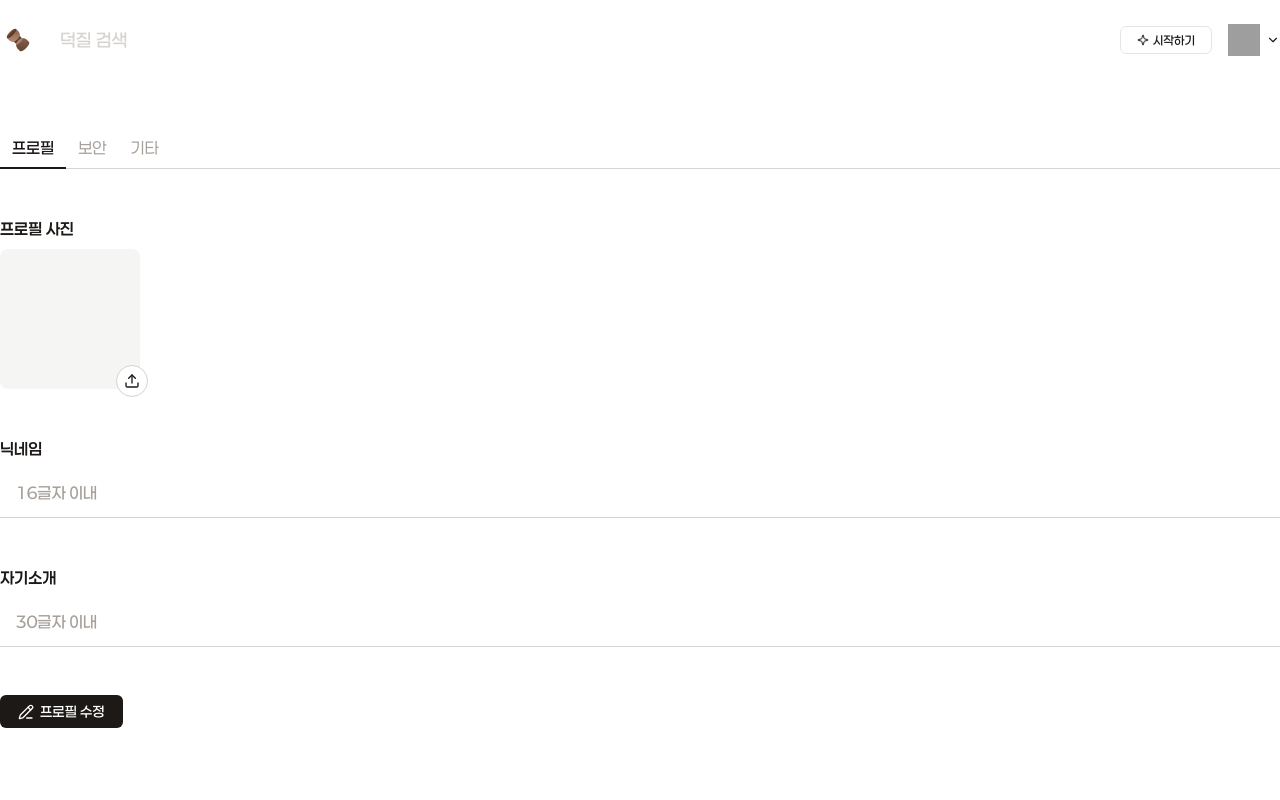
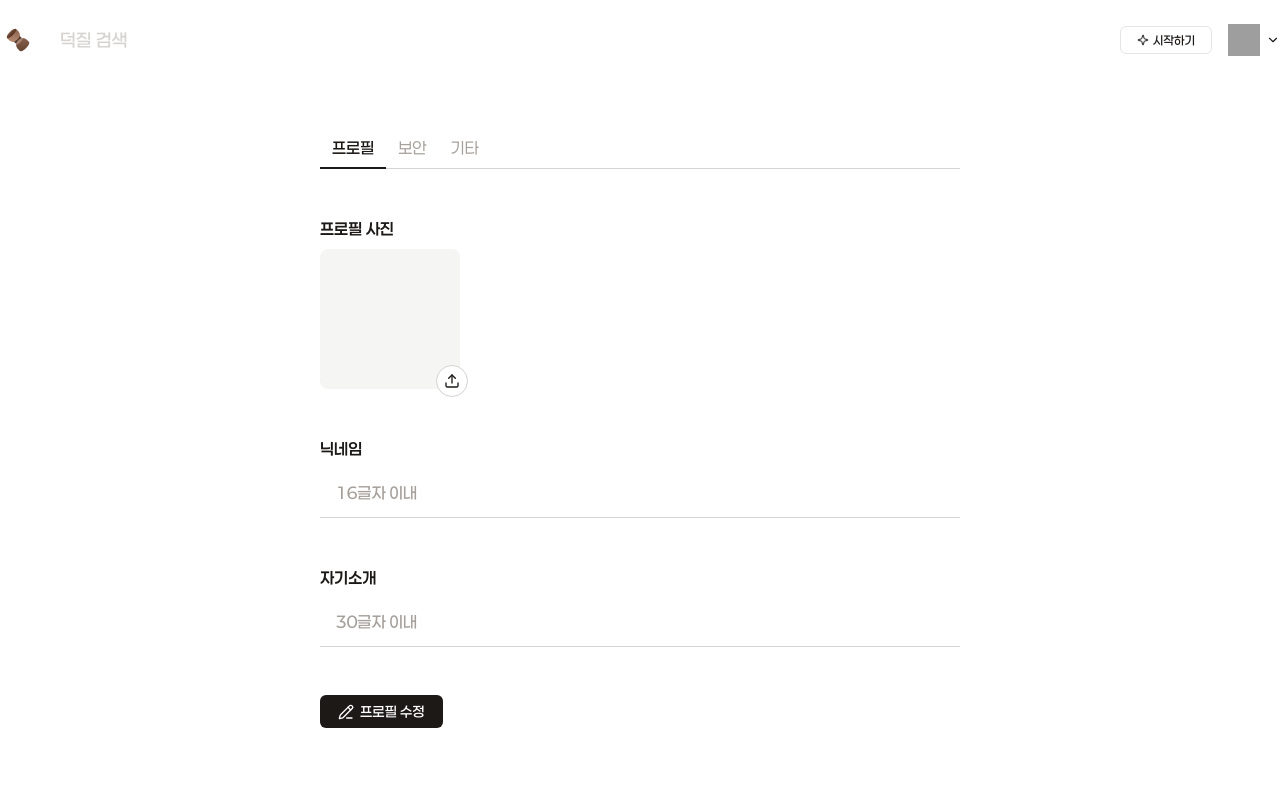
Before and after one commit to duckduckkkung/web, a Next.js app: page /settings in a window 1280 px wide. Shown: the top 800 px of the page. Built offline with nearby package versions, Linux system fonts and the light colour scheme; grey boxes are pictures that could not be loaded.

Commit message:
[design] 설정 페이지 너비 변경

```diff
--- a/src/app/settings/page.tsx
+++ b/src/app/settings/page.tsx
@@ -57,7 +57,7 @@ export default function Settings() {
         <div>
             <Header />
 
-            <div className="max-w-[1280px] min-h-[100dvh] m-[0_auto] py-[48px]">
+            <div className="max-w-[640px] min-h-[100dvh] m-[0_auto] py-[48px]">
                 <Tab
                     options={["프로필", "보안", "기타"]}
                     tab={tab}
```
